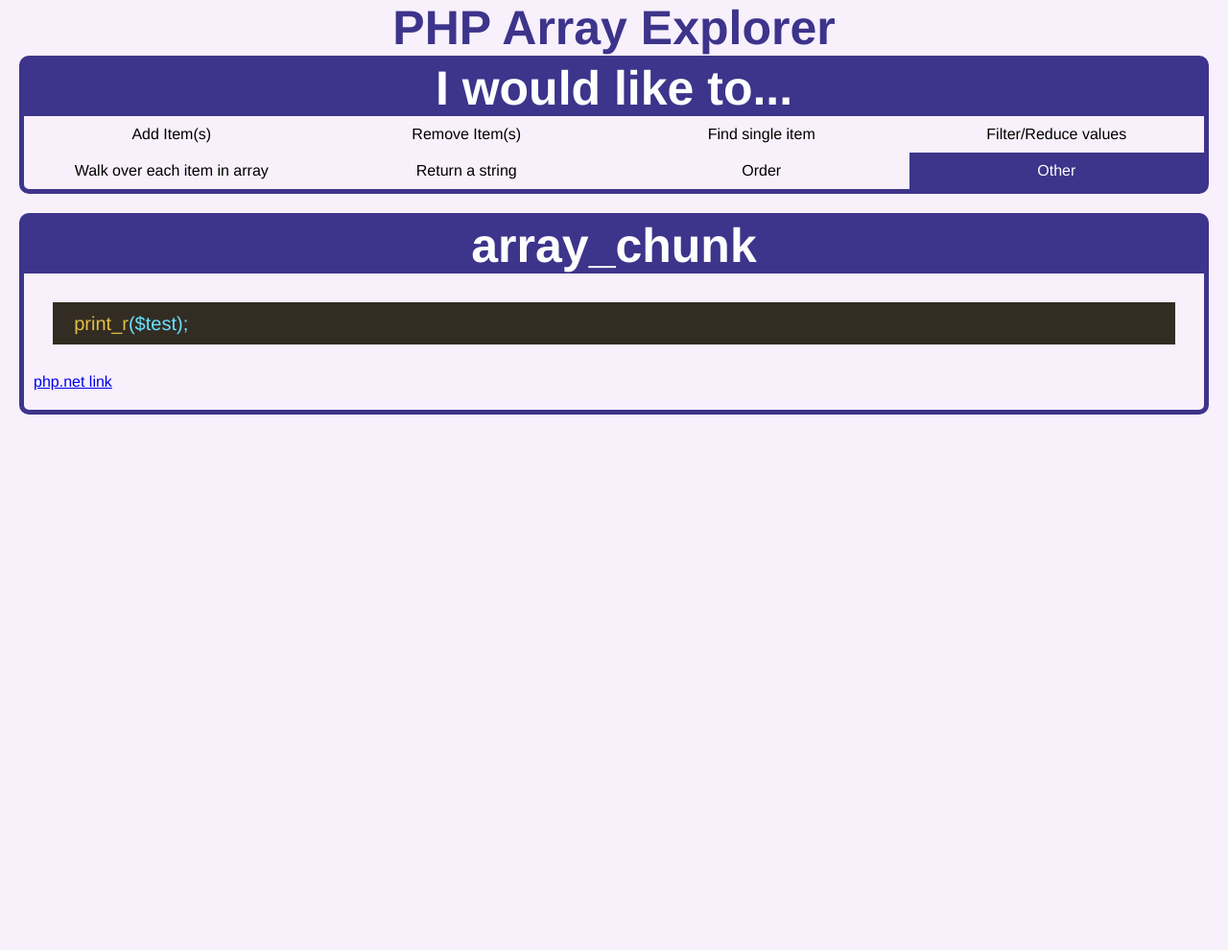
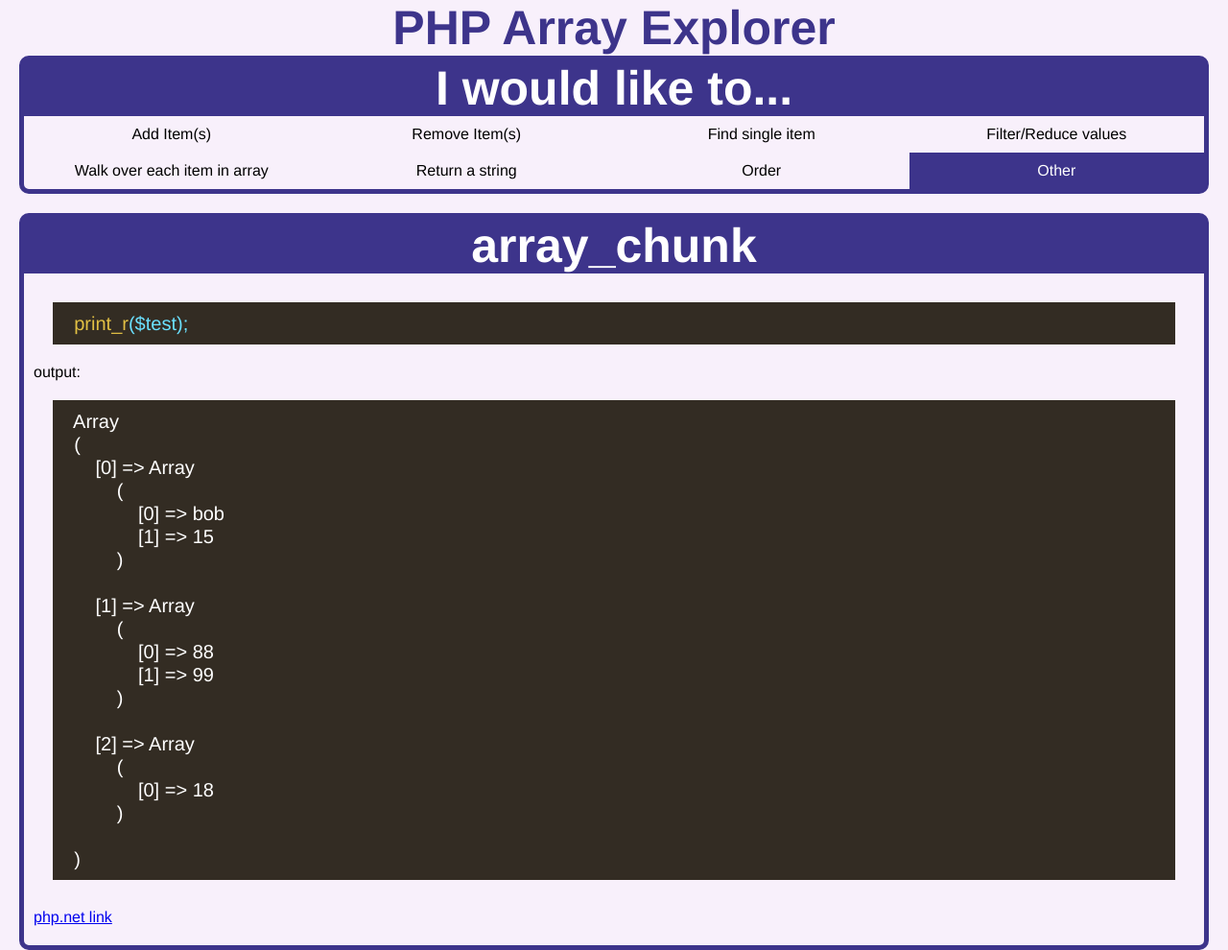
Before and after one commit to cjbagley/php-array-explorer, a Jekyll site: the page built from _pages/other/array_chunk.md, in a window 1280 px wide. Shown: the whole page at 96% size. Built offline with Jekyll 4.4.1, drawn with Linux system fonts in a browser that asks for light colours; before the commit the page ends 900 px from its top, so only the background shows below that.

Commit message:
Continued work on styling code block

```diff
--- a/_pages/other/array_chunk.md
+++ b/_pages/other/array_chunk.md
@@ -7,3 +7,28 @@ php_net_link: https://www.php.net/manual/en/function.array-chunk.php
 {% highlight php %}
     print_r($test);
 {% endhighlight %}
+
+output:
+
+{% highlight console %}
+    Array
+    (
+        [0] => Array
+            (
+                [0] => bob
+                [1] => 15
+            )
+
+        [1] => Array
+            (
+                [0] => 88
+                [1] => 99
+            )
+
+        [2] => Array
+            (
+                [0] => 18
+            )
+
+    )
+{% endhighlight %}
--- a/assets/css/main.scss
+++ b/assets/css/main.scss
@@ -118,6 +118,8 @@ h1 {
 
     margin: 20px;
 
+    * { color: white; }
+
     pre {
         background-color: #332c23;
         padding: 10px 0;
```
Also changed, not shown: _pages/add_item/array_push.md (renamed from _pages/add_item/test.md, +1 -1 lines).
